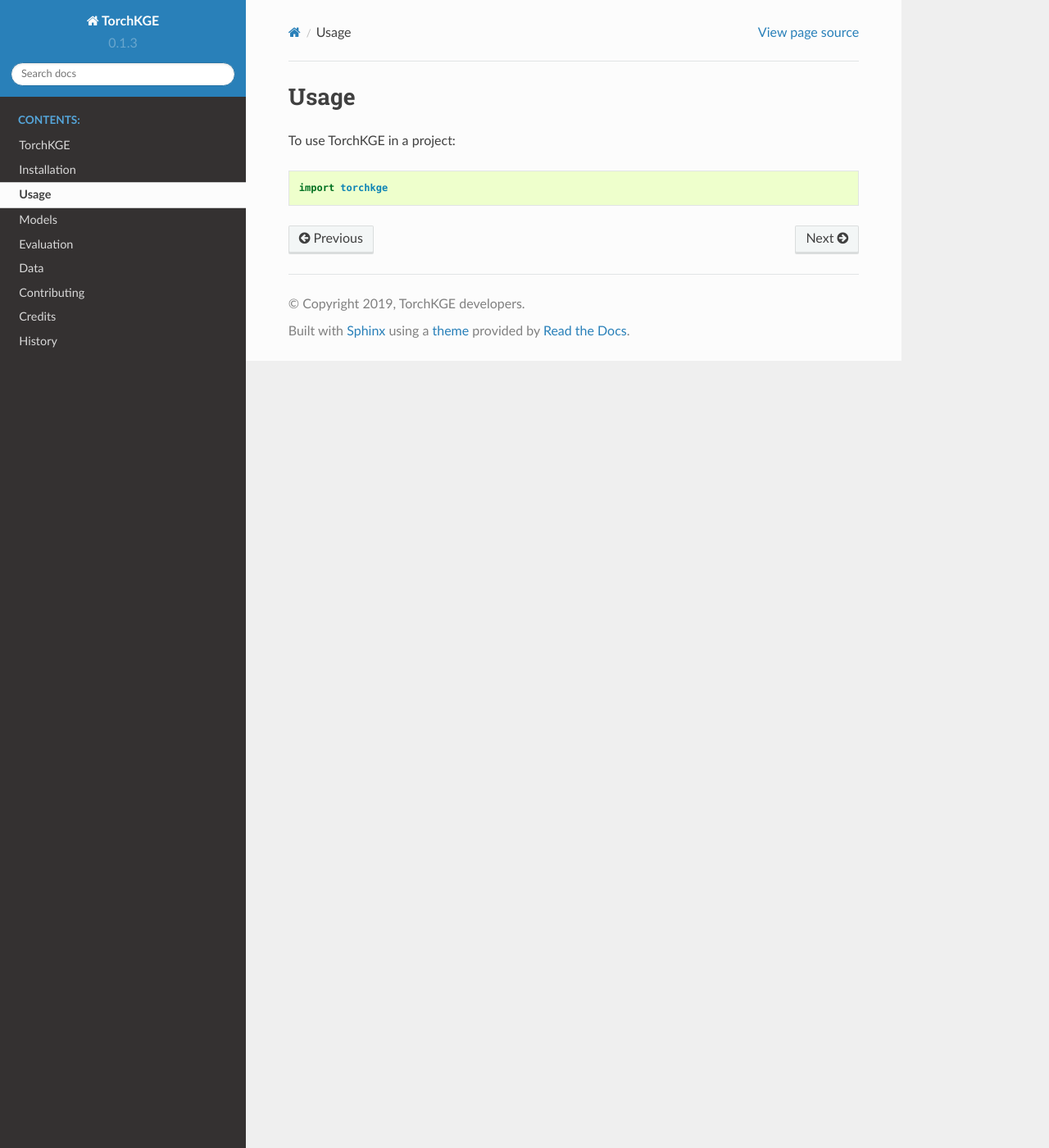
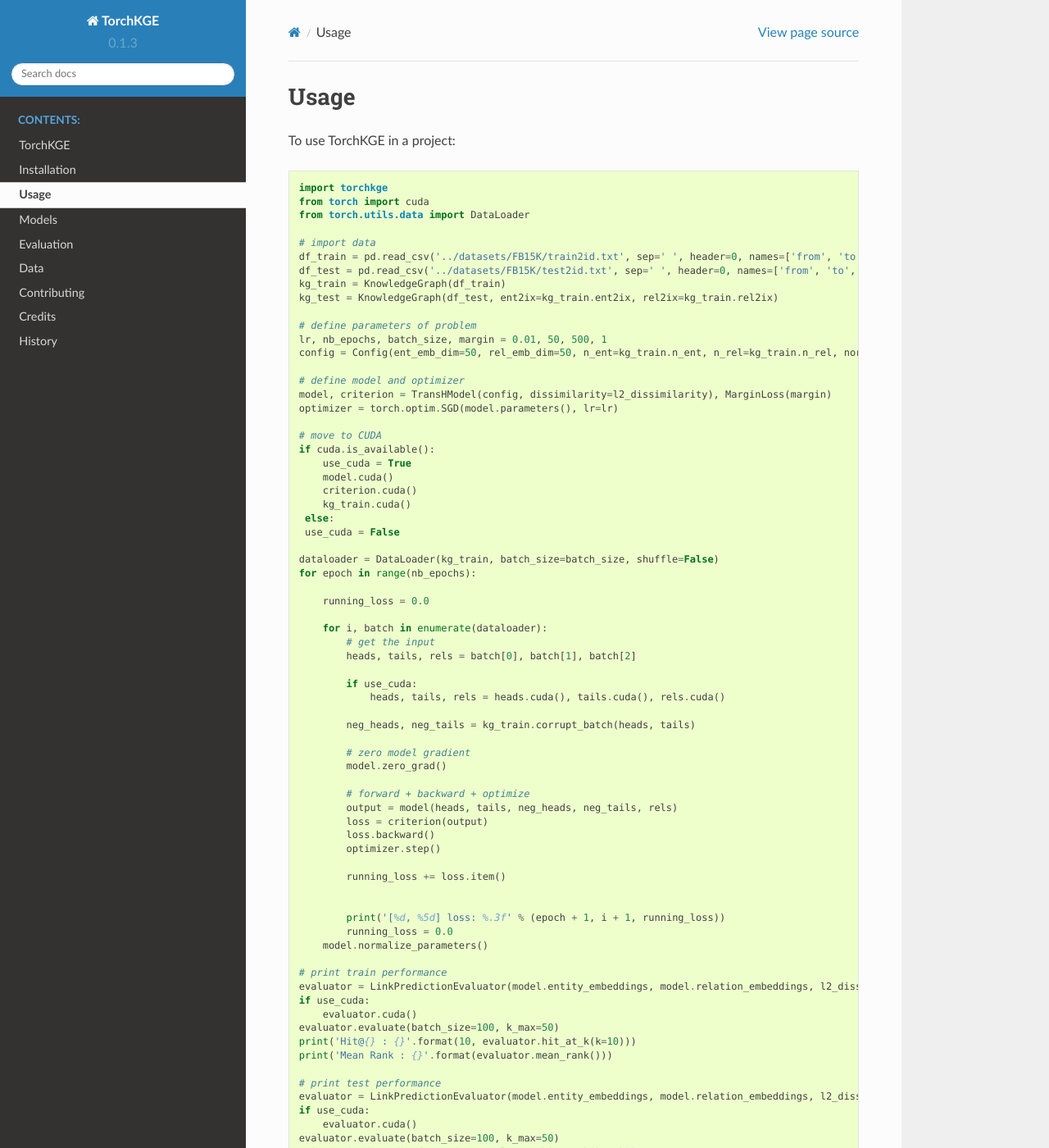
Before and after one commit to torchkge-team/torchkge, a Sphinx documentation site: the page built from docs/usage.rst, in a window 1280 px wide and 1400 px high. Shown: the whole window at 82% size. Built offline with Sphinx 7.4.7 and the Read the Docs theme 2.0.0, drawn with Linux system fonts in a browser that asks for light colours; some of the changed text lies outside the part shown.

Commit message:
Update usage.rst

```diff
--- a/docs/usage.rst
+++ b/docs/usage.rst
@@ -5,3 +5,74 @@
 To use TorchKGE in a project::
 
     import torchkge
+    from torch import cuda
+    from torch.utils.data import DataLoader
+
+    # import data
+    df_train = pd.read_csv('../datasets/FB15K/train2id.txt', sep=' ', header=0, names=['from', 'to', 'rel'])
+    df_test = pd.read_csv('../datasets/FB15K/test2id.txt', sep=' ', header=0, names=['from', 'to', 'rel'])
+    kg_train = KnowledgeGraph(df_train)
+    kg_test = KnowledgeGraph(df_test, ent2ix=kg_train.ent2ix, rel2ix=kg_train.rel2ix)
+
+    # define parameters of problem
+    lr, nb_epochs, batch_size, margin = 0.01, 50, 500, 1
+    config = Config(ent_emb_dim=50, rel_emb_dim=50, n_ent=kg_train.n_ent, n_rel=kg_train.n_rel, norm_type=2)
+
+    # define model and optimizer
+    model, criterion = TransHModel(config, dissimilarity=l2_dissimilarity), MarginLoss(margin)
+    optimizer = torch.optim.SGD(model.parameters(), lr=lr)
+
+    # move to CUDA
+    if cuda.is_available():
+        use_cuda = True
+        model.cuda()
+        criterion.cuda()
+        kg_train.cuda()
+     else:
+     use_cuda = False
+
+    dataloader = DataLoader(kg_train, batch_size=batch_size, shuffle=False)
+    for epoch in range(nb_epochs):
+
+        running_loss = 0.0
+
+        for i, batch in enumerate(dataloader):
+            # get the input
+            heads, tails, rels = batch[0], batch[1], batch[2]
+
+            if use_cuda:
+                heads, tails, rels = heads.cuda(), tails.cuda(), rels.cuda()
+
+            neg_heads, neg_tails = kg_train.corrupt_batch(heads, tails)
+
+            # zero model gradient
+            model.zero_grad()
+
+            # forward + backward + optimize
+            output = model(heads, tails, neg_heads, neg_tails, rels)
+            loss = criterion(output)
+            loss.backward()
+            optimizer.step()
+
+            running_loss += loss.item()
+
+
+            print('[%d, %5d] loss: %.3f' % (epoch + 1, i + 1, running_loss))
+            running_loss = 0.0
+        model.normalize_parameters()
+
+    # print train performance
+    evaluator = LinkPredictionEvaluator(model.entity_embeddings, model.relation_embeddings, l2_dissimilarity, kg_train)
+    if use_cuda:
+        evaluator.cuda()
+    evaluator.evaluate(batch_size=100, k_max=50)
+    print('Hit@{} : {}'.format(10, evaluator.hit_at_k(k=10)))
+    print('Mean Rank : {}'.format(evaluator.mean_rank()))
+
+    # print test performance
+    evaluator = LinkPredictionEvaluator(model.entity_embeddings, model.relation_embeddings, l2_dissimilarity, kg_test)
+    if use_cuda:
+        evaluator.cuda()
+    evaluator.evaluate(batch_size=100, k_max=50)
+    print('Hit@{} : {}'.format(10, evaluator.hit_at_k(k=10)))
+    print('Mean Rank : {}'.format(evaluator.mean_rank()))
```
